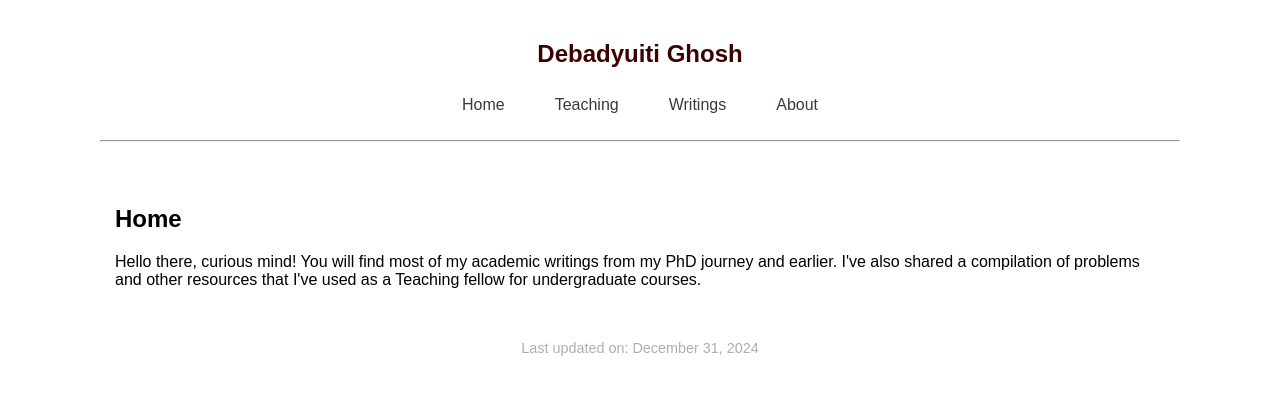
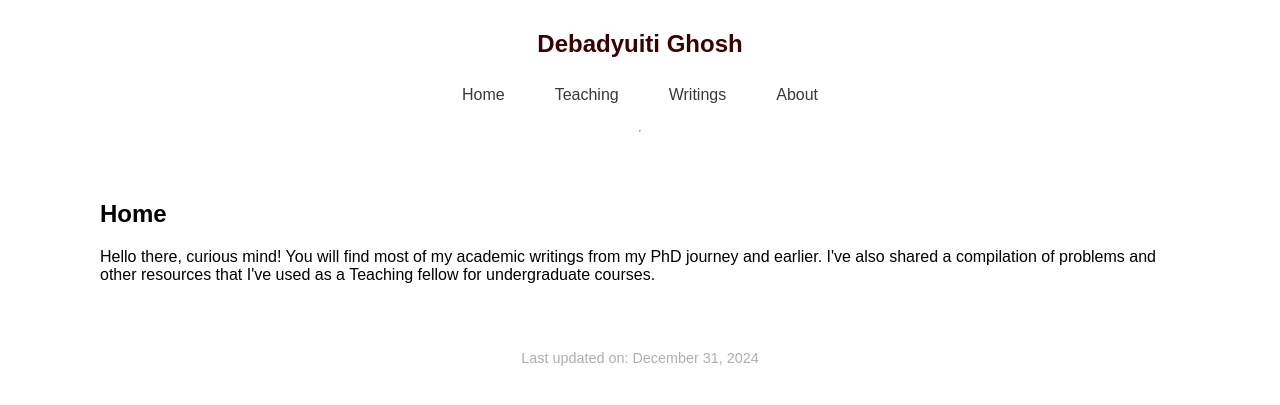
Before and after one commit to debadyuitighosh/debadyuitighosh.github.io, a Jekyll site: the page built from index.html, in a window 1280 px wide. Shown: the top 405 px of the page. Built offline with Jekyll 4.4.1, drawn with Linux system fonts in a browser that asks for light colours.

Commit message:
Update default.html

```diff
--- a/_layouts/default.html
+++ b/_layouts/default.html
@@ -6,19 +6,17 @@
   <title>{{ page.title }}</title>
   <link rel="stylesheet" href="{{ '/assets/style.css' | relative_url }}">
   <style>
-        body {
-          font-family: Arial, sans-serif;
-          margin: 10px auto; /* Adds top margin and centers body content */
-          padding: 0 100px; /* Adds left and right padding */
+        html, body { height: 100%; display: flex; flex-direction: column;
+        font-family: Arial, sans-serif; margin: 0; padding: 0;
         }
+
         header { color: #3d0000; padding: 10px 0; }
-
 
         nav { display: flex; justify-content: center; gap: 20px; }
         nav a { color: #343a40; text-decoration: none; padding: 8px 15px; border-radius: 5px; }
         nav a:hover { font-weight: bold; color: #29629f; }
-        .content { padding: 15px; }
-        .footer { text-align: center; margin-top: 20px; font-size: 0.9em; color: #adaeaf; }
+        .content { flex: 1; padding: 20px 100px; max-width: 1200px; margin: 0 auto; }
+        .footer { text-align: center; margin-top: 20px; font-size: 0.9em; color: #adaeaf; padding: 10px 0; }
     </style>
 </head>
 
```
